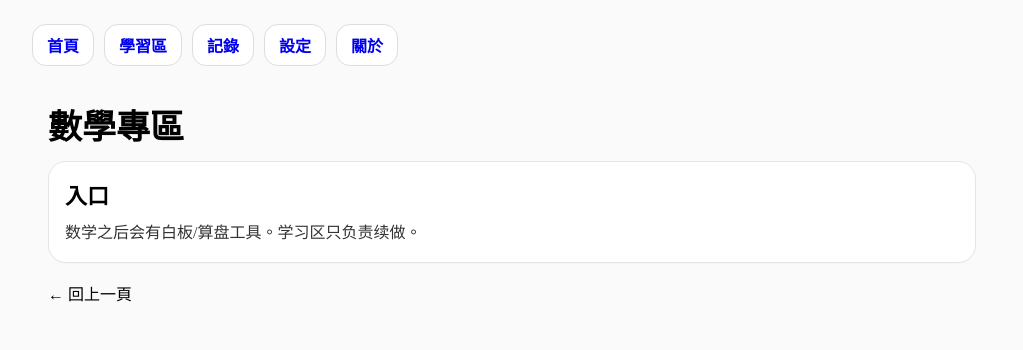
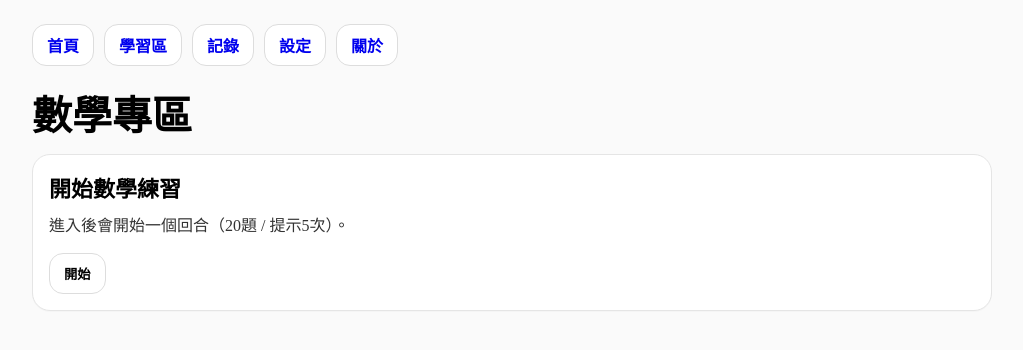
Before and after one commit to boos88978857-svg/ai-intelligent-learning-machine, a Next.js app: page /math in a window 1280 px wide. Shown: the top 350 px of the page, without its empty margins (128-1151 px from the left). Built offline with nearby package versions, Linux system fonts and the light colour scheme.

Commit message:
更新 page.tsx

```diff
--- a/app/math/page.tsx
+++ b/app/math/page.tsx
@@ -4,45 +4,43 @@
 import { useEffect, useState } from "react";
 import { useRouter } from "next/navigation";
 import { ui } from "../ui";
-import { loadSession } from "../lib/session";
+import { loadSession, newSession, upsertSession, Subject } from "../lib/session";
 
 export default function MathEntryPage() {
   const router = useRouter();
   const [hasSession, setHasSession] = useState(false);
 
   useEffect(() => {
-    const s = loadSession("數學");
+    const s = loadSession("數學" as Subject);
     setHasSession(!!s);
   }, []);
 
+  function start() {
+    const s = newSession("數學");
+    upsertSession(s);
+    router.push(`/practice/session/${s.id}`);
+  }
+
   return (
-    <main style={ui.wrap}>
-      <h1 style={{ margin: "0 0 12px", fontSize: 34, fontWeight: 1000 }}>
+    <main>
+      <h1 style={{ margin: "0 0 12px", fontSize: 40, fontWeight: 900 }}>
         數學專區
       </h1>
 
       <div style={ui.card}>
-        <h2 style={ui.cardTitle}>入口</h2>
-        <p style={ui.cardDesc}>
-          数学之后会有白板/算盘工具。学习区只负责续做。
-        </p>
+        <h2 style={ui.cardTitle}>開始數學練習</h2>
+        <p style={ui.cardDesc}>進入後會開始一個回合（20題 / 提示5次）。</p>
 
-        {hasSession && (
-          <div style={{ marginTop: 10 }}>
-            <span
-              style={ui.smallLink}
-              onClick={() => router.push("/practice")}
-            >
-              有做到一半 → 去學習區續做
-            </span>
-          </div>
-        )}
-      </div>
-
-      <div style={{ marginTop: 18 }}>
-        <span style={ui.backLink} onClick={() => router.back()}>
-          ← 回上一頁
-        </span>
+        <div style={ui.btnRow}>
+          <button style={ui.btn} onClick={start}>
+            開始
+          </button>
+          {hasSession ? (
+            <button style={ui.btn} onClick={() => router.push("/practice")}>
+              我有做到一半 → 去學習區續做
+            </button>
+          ) : null}
+        </div>
       </div>
     </main>
   );
```
